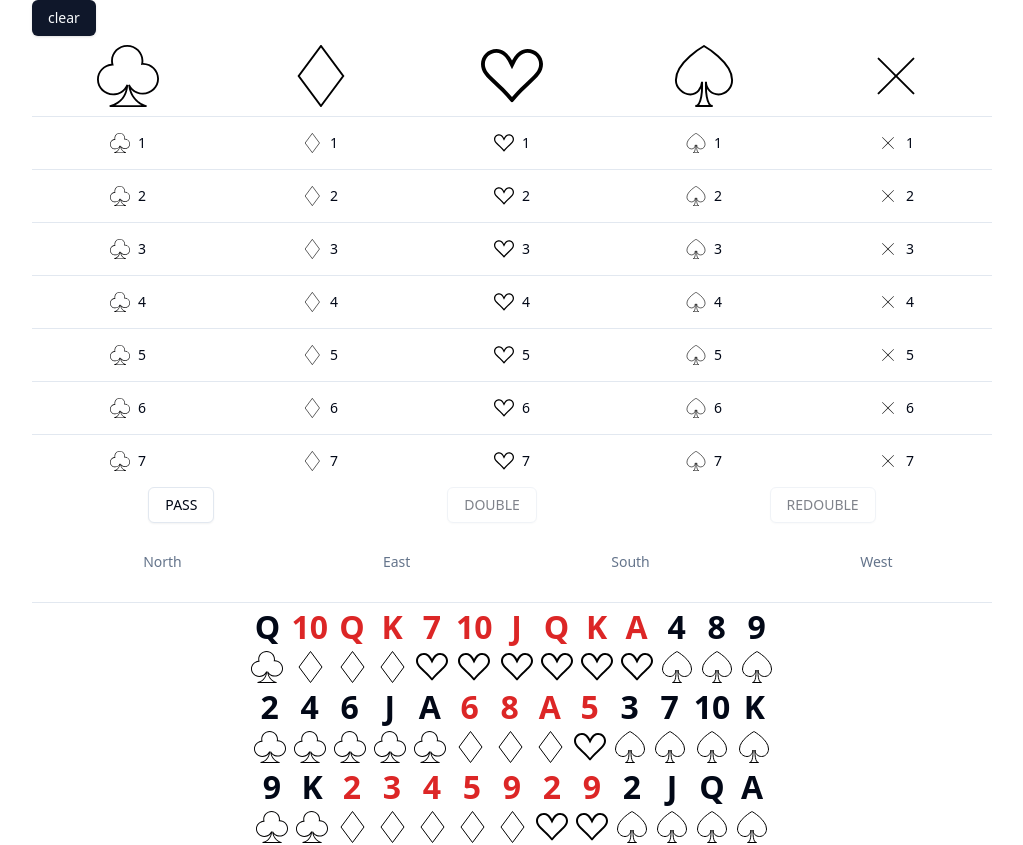
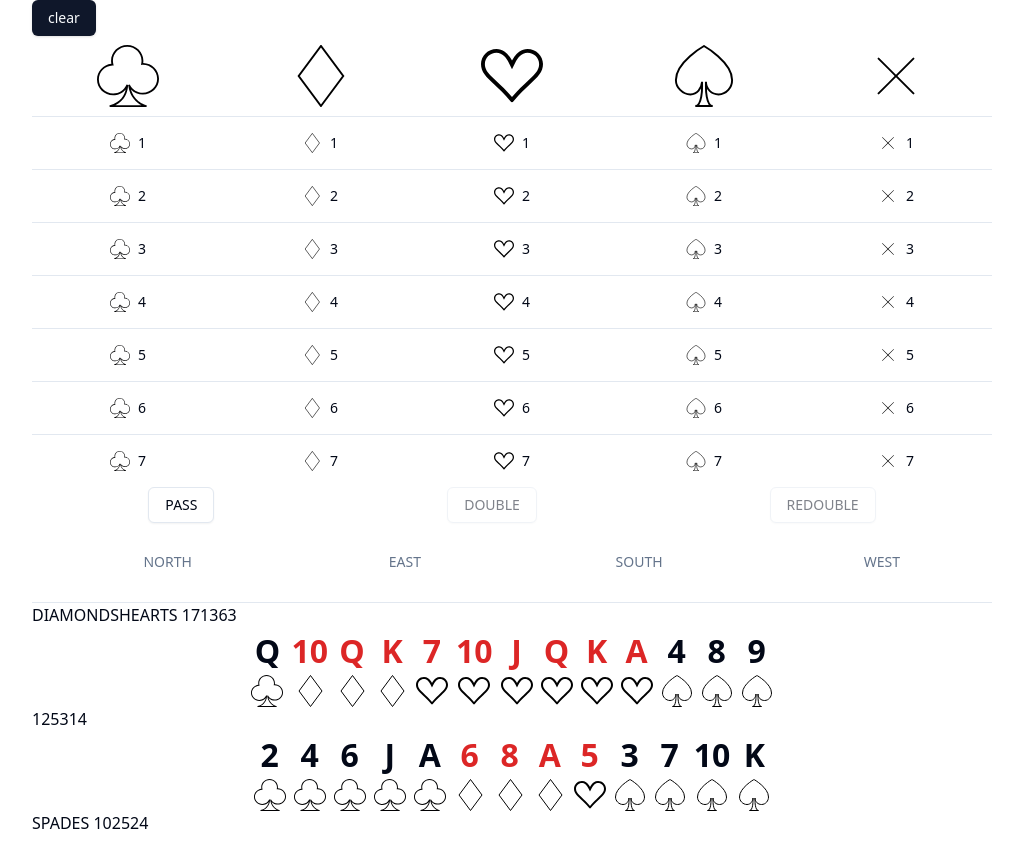
Before and after one commit to poziomk3/bridge-app, a React (Vite) app: page / in a window 1280 px wide. Shown: the top 845 px of the page, without its empty margins (128-1151 px from the left). Built offline with nearby package versions, Linux system fonts and the light colour scheme.

Commit message:
fix:players as type, isStrongSuit implementaitons

```diff
--- a/src/bridge-game/Bidding.ts
+++ b/src/bridge-game/Bidding.ts
@@ -1,5 +1,4 @@
-import CardSuit from "@/card-lib/types/CardSuit";
-import { suits } from "@/card-lib/types/CardSuit";
+import CardSuit,{ suits }  from "@/card-lib/types/CardSuit";
 export enum NoContractBid {
   PASS = "PASS",
   DOUBLE = "DOUBLE",
@@ -25,7 +24,6 @@ export function createBidArray(): Array<ContractBid> {
       });
     }
   }
-  console.log(bidDeck.map((bid) => getBidValue(bid)));
   return bidDeck;
 }
 export function isContractBidLegal(
--- a/src/bridge-game/Players.ts
+++ b/src/bridge-game/Players.ts
@@ -5,21 +5,16 @@ import {
 } from "@/bridge-tactic/AuxCounters";
 import { CardType } from "./CardDeck";
 
-export enum PlayerEnum {
-  North = "North",
-  East = "East",
-  South = "South",
-  West = "West",
-}
-
+export const players = ["NORTH", "EAST", "SOUTH", "WEST"] as const;
+export type PlayerType = (typeof players)[number];
 export class Player {
-  name: PlayerEnum;
+  name: PlayerType;
   hand: CardType[];
   handDistribution: number[];
   hcp: number;
   dp: number;
   tp: number;
-  constructor(hand: CardType[], name: PlayerEnum) {
+  constructor(hand: CardType[], name: PlayerType) {
     this.hand = hand;
     this.name = name;
     this.hcp = countHCP(hand);
--- a/src/bridge-tactic/AuxCounters.ts
+++ b/src/bridge-tactic/AuxCounters.ts
@@ -17,6 +17,26 @@ export function countHCP(hand: CardType[]): number {
         return acc;
     }
   }, 0);
+}
+export function isSuitStrong(hand: CardType[], suit: CardSuit): boolean {
+  const points = hand.reduce((acc, card) => {
+    switch (card.suit) {
+      case suit:
+        switch (card.value) {
+          case CardValue.ACE:
+            return acc + 4;
+          case CardValue.KING:
+            return acc + 3;
+          case CardValue.QUEEN:
+            return acc + 2;
+          default:
+            return acc;
+        }
+      default:
+        return acc;
+    }
+  }, 0);
+  return points >= 5;
 }
 
 export function countDP(hand: CardType[]): number {
--- a/src/components/game/player-bids.tsx
+++ b/src/components/game/player-bids.tsx
@@ -1,5 +1,4 @@
 import { BidType } from "@/bridge-game/Bidding";
-import { PlayerEnum } from "@/bridge-game/Players";
 import { FC } from "react";
 import {
   Table,
@@ -10,6 +9,7 @@ import {
   TableRow,
 } from "../ui/table";
 import Bid from "./bid";
+import { players } from "@/bridge-game/Players";
 
 interface PlayerBidsProps {
   bidTable: BidType[];
@@ -24,7 +24,6 @@ const chunkedArrays = (originalArray: BidType[]) => {
 };
 const PlayerBids: FC<PlayerBidsProps> = ({ bidTable }) => {
   const bids = chunkedArrays(bidTable);
-  const players = Object.values(PlayerEnum);
   return (
     <Table className="text-center ">
       {/* <TableCaption>A list of your recent invoices.</TableCaption> */}
--- a/src/views/Game.tsx
+++ b/src/views/Game.tsx
@@ -14,11 +14,10 @@ import {
   distributeCardsIntoPlayers,
   shuffleCardDeck,
 } from "@/bridge-game/CardDeck";
-import { countDP, countHCP } from "@/bridge-tactic/AuxCounters";
-import { Card } from "@/card-lib/Card";
+import { Player, players } from "@/bridge-game/Players";
+import { isSuitStrong } from "@/bridge-tactic/AuxCounters";
 import CardHand from "@/card-lib/implementation/card-hand";
-import CardSuit from "@/card-lib/types/CardSuit";
-import CardValue from "@/card-lib/types/CardValue";
+import { suits } from "@/card-lib/types/CardSuit";
 import BiddingTable from "@/components/game/bidding-table";
 import PlayerBids from "@/components/game/player-bids";
 import { Button } from "@/components/ui/button";
@@ -27,7 +26,7 @@ import { useState } from "react";
 const Game = () => {
   const playerCard = distributeCardsIntoPlayers(
     shuffleCardDeck(createCardDeck())
-  );
+  ).map((cards, index) => new Player(cards, players[index]));
   const [bidTable, setBidTable] = useState<BidType[]>([]);
   const clearBidTable = () => {
     setBidTable([]);
@@ -42,14 +41,19 @@ const Game = () => {
 
   return (
     <div className="w-3/4 mx-auto">
-
       <Button onClick={clearBidTable}>clear</Button>
       <BiddingTable handleBid={addBid} isConBidLegal={isBidLegal} />
       <PlayerBids bidTable={bidTable} />
       {playerCard.map((cards) => (
-        <CardHand cards={cards} />
+        <>
+          {suits.map((suit) =>
+            isSuitStrong(cards.hand, suit) ? <span>{suit}</span> : null
+          )}{" "}
+          {cards.hcp}
+          {cards.handDistribution}
+          <CardHand cards={cards.hand} />{" "}
+        </>
       ))}
-
     </div>
   );
 };
```
